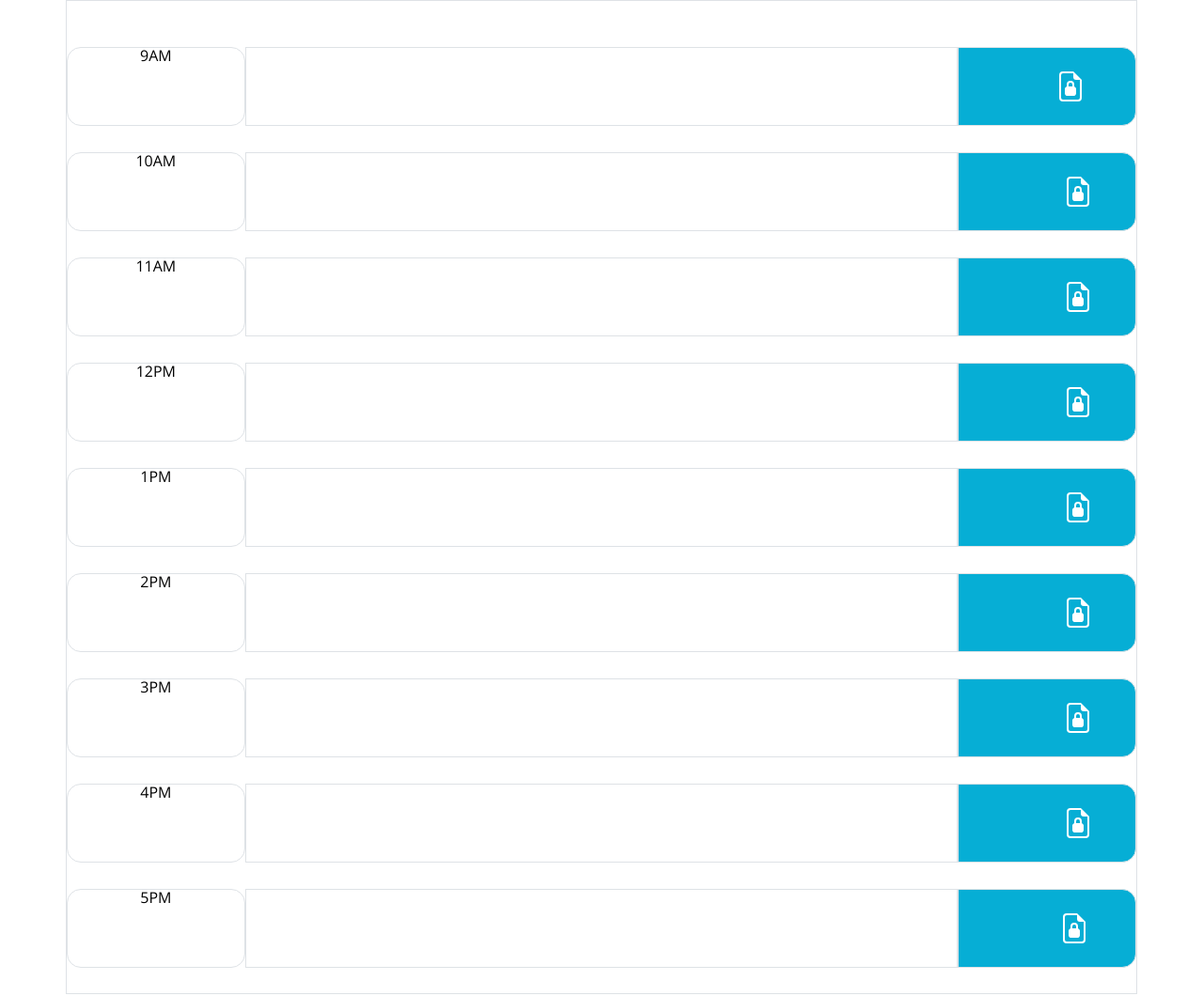
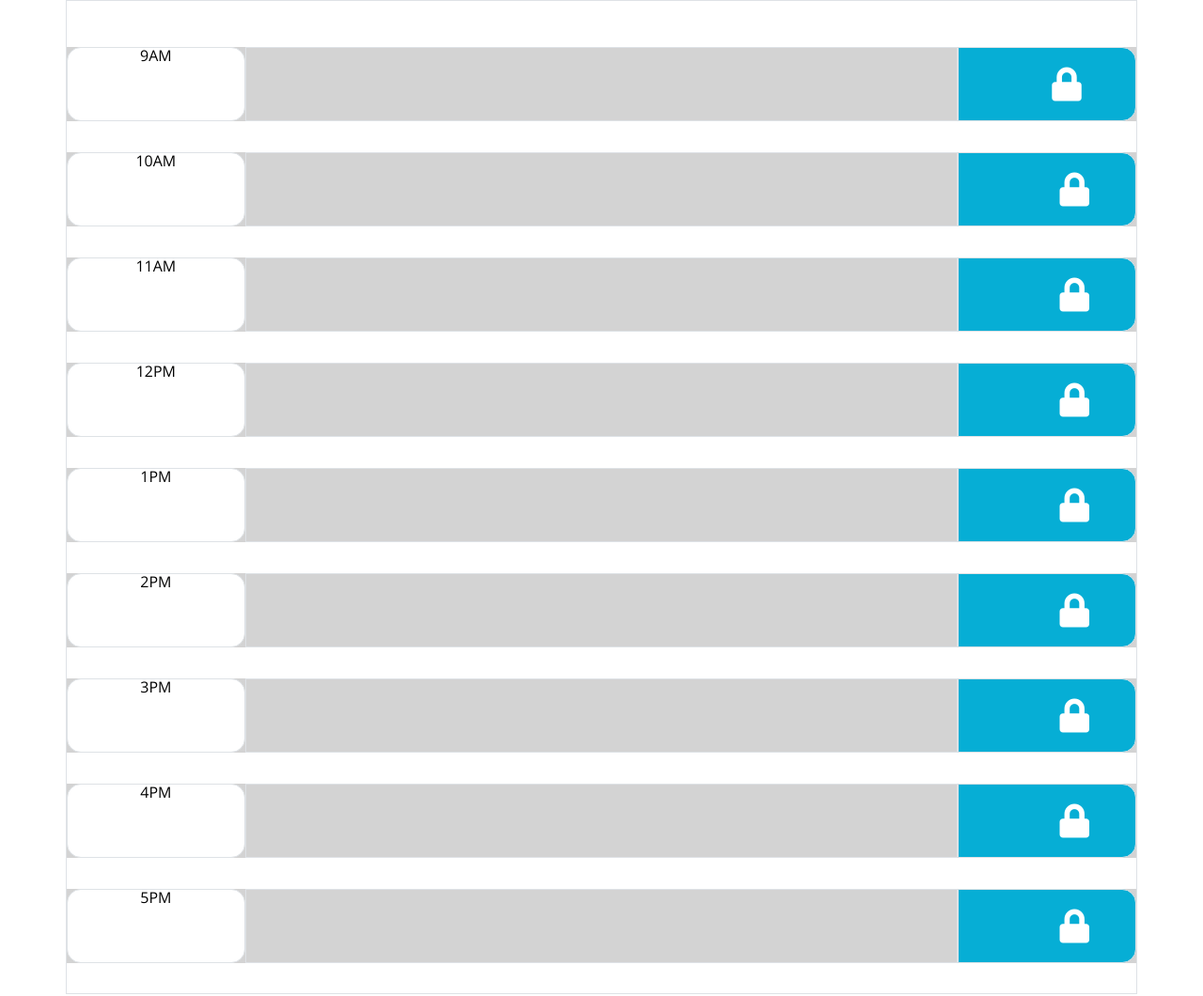
Before and after one commit to RFlanagan82/Work-Day-Scheduler, a plain HTML site: page Develop/index.html in a window 1280 px wide. Shown: the part 336-1396 px from the top of the page at 94% size. Drawn offline with nearby package versions, Linux system fonts and the light colour scheme.

Commit message:
Worked with on formatting my functions for getting Military time, updating the time dynamically, and getting the time.

```diff
--- a/Develop/index.html
+++ b/Develop/index.html
@@ -33,103 +33,67 @@
     <div class="container description border">
       <!-- Timeblocks go here -->
       <div class="row">
-        <div class="col-sm-2 border hour time-block" id="hourRow">9AM</div>
+        <div class="col-sm-2 border hour time-block" id="hourRow9">9AM</div>
         <textarea class="col-sm-8 border planEntry"></textarea>
           <!--<textarea class="planEntry" id="planText"></textarea>-->
         <button class="col-sm-2 border saveBtn">
-            <svg width="2em" height="3em" viewBox="0 0 16 16" class="bi bi-file-earmark-lock2" id="saveBtn" fill="currentColor" xmlns="http://www.w3.org/2000/svg">
-                <path fill-rule="evenodd" d="M8 6a1 1 0 0 0-1 1v1h2V7a1 1 0 0 0-1-1zm2 2.076V7a2 2 0 1 0-4 0v1.076c-.54.166-1 .597-1 1.224v2.4c0 .816.781 1.3 1.5 1.3h3c.719 0 1.5-.484 1.5-1.3V9.3c0-.627-.46-1.058-1-1.224z"/>
-                <path d="M4 0h5.5v1H4a1 1 0 0 0-1 1v12a1 1 0 0 0 1 1h8a1 1 0 0 0 1-1V4.5h1V14a2 2 0 0 1-2 2H4a2 2 0 0 1-2-2V2a2 2 0 0 1 2-2z"/>
-                <path d="M9.5 3V0L14 4.5h-3A1.5 1.5 0 0 1 9.5 3z"/>
-            </svg>
+          <i class="fa fa-lock" style="font-size:36px"></i>
         </button>
     </div>
         <div class="row">
-            <div class="col-sm-2 border hour time-block" id="hourRow">10AM</div>
+            <div class="col-sm-2 border hour time-block" id="hourRow10">10AM</div>
             <textarea class="col-sm-8 border planEntry"></textarea>
             <button class="col-sm-2 border saveBtn">
-                <svg width="2em" height="3em" viewBox="0 0 16 16" class="bi bi-file-earmark-lock2" id="saveBtn" fill="currentColor" xmlns="http://www.w3.org/2000/svg">
-                    <path fill-rule="evenodd" d="M8 6a1 1 0 0 0-1 1v1h2V7a1 1 0 0 0-1-1zm2 2.076V7a2 2 0 1 0-4 0v1.076c-.54.166-1 .597-1 1.224v2.4c0 .816.781 1.3 1.5 1.3h3c.719 0 1.5-.484 1.5-1.3V9.3c0-.627-.46-1.058-1-1.224z"/>
-                    <path d="M4 0h5.5v1H4a1 1 0 0 0-1 1v12a1 1 0 0 0 1 1h8a1 1 0 0 0 1-1V4.5h1V14a2 2 0 0 1-2 2H4a2 2 0 0 1-2-2V2a2 2 0 0 1 2-2z"/>
-                    <path d="M9.5 3V0L14 4.5h-3A1.5 1.5 0 0 1 9.5 3z"/>
-                </svg>
+              <i class="fa fa-lock" style="font-size:36px"></i>
             </button>
         </div>
         <div class="row">
-            <div class="col-sm-2 border hour time-block" id="hourRow">11AM</div>
+            <div class="col-sm-2 border hour time-block" id="hourRow11">11AM</div>
             <textarea class="col-sm-8 border planEntry"></textarea>
             <button class="col-sm-2 border saveBtn">
-                <svg width="2em" height="3em" viewBox="0 0 16 16" class="bi bi-file-earmark-lock2" id="saveBtn" fill="currentColor" xmlns="http://www.w3.org/2000/svg">
-                    <path fill-rule="evenodd" d="M8 6a1 1 0 0 0-1 1v1h2V7a1 1 0 0 0-1-1zm2 2.076V7a2 2 0 1 0-4 0v1.076c-.54.166-1 .597-1 1.224v2.4c0 .816.781 1.3 1.5 1.3h3c.719 0 1.5-.484 1.5-1.3V9.3c0-.627-.46-1.058-1-1.224z"/>
-                    <path d="M4 0h5.5v1H4a1 1 0 0 0-1 1v12a1 1 0 0 0 1 1h8a1 1 0 0 0 1-1V4.5h1V14a2 2 0 0 1-2 2H4a2 2 0 0 1-2-2V2a2 2 0 0 1 2-2z"/>
-                    <path d="M9.5 3V0L14 4.5h-3A1.5 1.5 0 0 1 9.5 3z"/>
-                </svg>
+              <i class="fa fa-lock" style="font-size:36px"></i>
             </button>
         </div>
         <div class="row">
-            <div class="col-sm-2 border hour time-block" id="hourRow">12PM</div>
+            <div class="col-sm-2 border hour time-block" id="hourRow12">12PM</div>
             <textarea class="col-sm-8 border planEntry"></textarea>
             <button class="col-sm-2 border saveBtn">
-                <svg width="2em" height="3em" viewBox="0 0 16 16" class="bi bi-file-earmark-lock2" id="saveBtn" fill="currentColor" xmlns="http://www.w3.org/2000/svg">
-                    <path fill-rule="evenodd" d="M8 6a1 1 0 0 0-1 1v1h2V7a1 1 0 0 0-1-1zm2 2.076V7a2 2 0 1 0-4 0v1.076c-.54.166-1 .597-1 1.224v2.4c0 .816.781 1.3 1.5 1.3h3c.719 0 1.5-.484 1.5-1.3V9.3c0-.627-.46-1.058-1-1.224z"/>
-                    <path d="M4 0h5.5v1H4a1 1 0 0 0-1 1v12a1 1 0 0 0 1 1h8a1 1 0 0 0 1-1V4.5h1V14a2 2 0 0 1-2 2H4a2 2 0 0 1-2-2V2a2 2 0 0 1 2-2z"/>
-                    <path d="M9.5 3V0L14 4.5h-3A1.5 1.5 0 0 1 9.5 3z"/>
-                </svg>
+              <i class="fa fa-lock" style="font-size:36px"></i>
             </button>
         </div>
         <div class="row">
-            <div class="col-sm-2 border hour time-block" id="hourRow">1PM</div>
+            <div class="col-sm-2 border hour time-block" id="hourRow1">1PM</div>
             <textarea class="col-sm-8 border planEntry"></textarea>
             <button class="col-sm-2 border saveBtn">
-                <svg width="2em" height="3em" viewBox="0 0 16 16" class="bi bi-file-earmark-lock2" id="saveBtn" fill="currentColor" xmlns="http://www.w3.org/2000/svg">
-                    <path fill-rule="evenodd" d="M8 6a1 1 0 0 0-1 1v1h2V7a1 1 0 0 0-1-1zm2 2.076V7a2 2 0 1 0-4 0v1.076c-.54.166-1 .597-1 1.224v2.4c0 .816.781 1.3 1.5 1.3h3c.719 0 1.5-.484 1.5-1.3V9.3c0-.627-.46-1.058-1-1.224z"/>
-                    <path d="M4 0h5.5v1H4a1 1 0 0 0-1 1v12a1 1 0 0 0 1 1h8a1 1 0 0 0 1-1V4.5h1V14a2 2 0 0 1-2 2H4a2 2 0 0 1-2-2V2a2 2 0 0 1 2-2z"/>
-                    <path d="M9.5 3V0L14 4.5h-3A1.5 1.5 0 0 1 9.5 3z"/>
-                </svg>
+              <i class="fa fa-lock" style="font-size:36px"></i>
             </button>
         </div>
         <div class="row">
-            <div class="col-sm-2 border hour time-block" id="hourRow">2PM</div>
+            <div class="col-sm-2 border hour time-block" id="hourRow2">2PM</div>
             <textarea class="col-sm-8 border planEntry"></textarea>
             <button class="col-sm-2 border saveBtn">
-                <svg width="2em" height="3em" viewBox="0 0 16 16" class="bi bi-file-earmark-lock2" id="saveBtn" fill="currentColor" xmlns="http://www.w3.org/2000/svg">
-                    <path fill-rule="evenodd" d="M8 6a1 1 0 0 0-1 1v1h2V7a1 1 0 0 0-1-1zm2 2.076V7a2 2 0 1 0-4 0v1.076c-.54.166-1 .597-1 1.224v2.4c0 .816.781 1.3 1.5 1.3h3c.719 0 1.5-.484 1.5-1.3V9.3c0-.627-.46-1.058-1-1.224z"/>
-                    <path d="M4 0h5.5v1H4a1 1 0 0 0-1 1v12a1 1 0 0 0 1 1h8a1 1 0 0 0 1-1V4.5h1V14a2 2 0 0 1-2 2H4a2 2 0 0 1-2-2V2a2 2 0 0 1 2-2z"/>
-                    <path d="M9.5 3V0L14 4.5h-3A1.5 1.5 0 0 1 9.5 3z"/>
-                </svg>
+              <i class="fa fa-lock" style="font-size:36px"></i>
             </button>
         </div>
         <div class="row">
-            <div class="col-sm-2 border hour time-block" id="hourRow">3PM</div>
+            <div class="col-sm-2 border hour time-block" id="hourRow3">3PM</div>
             <textarea class="col-sm-8 border planEntry"></textarea>
             <button class="col-sm-2 border saveBtn">
-                <svg width="2em" height="3em" viewBox="0 0 16 16" class="bi bi-file-earmark-lock2" id="saveBtn" fill="currentColor" xmlns="http://www.w3.org/2000/svg">
-                    <path fill-rule="evenodd" d="M8 6a1 1 0 0 0-1 1v1h2V7a1 1 0 0 0-1-1zm2 2.076V7a2 2 0 1 0-4 0v1.076c-.54.166-1 .597-1 1.224v2.4c0 .816.781 1.3 1.5 1.3h3c.719 0 1.5-.484 1.5-1.3V9.3c0-.627-.46-1.058-1-1.224z"/>
-                    <path d="M4 0h5.5v1H4a1 1 0 0 0-1 1v12a1 1 0 0 0 1 1h8a1 1 0 0 0 1-1V4.5h1V14a2 2 0 0 1-2 2H4a2 2 0 0 1-2-2V2a2 2 0 0 1 2-2z"/>
-                    <path d="M9.5 3V0L14 4.5h-3A1.5 1.5 0 0 1 9.5 3z"/>
-                </svg>
+              <i class="fa fa-lock" style="font-size:36px"></i>
             </button>
         </div>
         <div class="row">
-            <div class="col-sm-2 border hour time-block" id="hourRow">4PM</div>
+            <div class="col-sm-2 border hour time-block" id="hourRow4">4PM</div>
             <textarea class="col-sm-8 border planEntry"></textarea>
             <button class="col-sm-2 border saveBtn">
-                <svg width="2em" height="3em" viewBox="0 0 16 16" class="bi bi-file-earmark-lock2" id="saveBtn" fill="currentColor" xmlns="http://www.w3.org/2000/svg">
-                <path fill-rule="evenodd" d="M8 6a1 1 0 0 0-1 1v1h2V7a1 1 0 0 0-1-1zm2 2.076V7a2 2 0 1 0-4 0v1.076c-.54.166-1 .597-1 1.224v2.4c0 .816.781 1.3 1.5 1.3h3c.719 0 1.5-.484 1.5-1.3V9.3c0-.627-.46-1.058-1-1.224z"/>
-                <path d="M4 0h5.5v1H4a1 1 0 0 0-1 1v12a1 1 0 0 0 1 1h8a1 1 0 0 0 1-1V4.5h1V14a2 2 0 0 1-2 2H4a2 2 0 0 1-2-2V2a2 2 0 0 1 2-2z"/>
-                <path d="M9.5 3V0L14 4.5h-3A1.5 1.5 0 0 1 9.5 3z"/>
-              </svg>
+              <i class="fa fa-lock" style="font-size:36px"></i>
             </button>
         </div>
         <div class="row">
-            <div class="col-sm-2 border hour time-block" id="hourRow">5PM</div>
+            <div class="col-sm-2 border hour time-block" id="hourRow5">5PM</div>
             <textarea class="col-sm-8 border planEntry"></textarea>
             <button class="col-sm-2 border saveBtn">
-              <svg width="2em" height="3em" viewBox="0 0 16 16" class="bi bi-file-earmark-lock2" id="saveBtn" fill="currentColor" xmlns="http://www.w3.org/2000/svg">
-                <path fill-rule="evenodd" d="M8 6a1 1 0 0 0-1 1v1h2V7a1 1 0 0 0-1-1zm2 2.076V7a2 2 0 1 0-4 0v1.076c-.54.166-1 .597-1 1.224v2.4c0 .816.781 1.3 1.5 1.3h3c.719 0 1.5-.484 1.5-1.3V9.3c0-.627-.46-1.058-1-1.224z"/>
-                <path d="M4 0h5.5v1H4a1 1 0 0 0-1 1v12a1 1 0 0 0 1 1h8a1 1 0 0 0 1-1V4.5h1V14a2 2 0 0 1-2 2H4a2 2 0 0 1-2-2V2a2 2 0 0 1 2-2z"/>
-                <path d="M9.5 3V0L14 4.5h-3A1.5 1.5 0 0 1 9.5 3z"/>
-              </svg>
+              <i class="fa fa-lock" style="font-size:36px"></i>
             </button>
         </div>
     </div>
@@ -142,6 +106,7 @@
 
         $(document).ready(function(){
 
+        function getTime(){
           var currentHour = moment().hour();
           console.log("Current Hour is " + currentHour);
 
@@ -152,25 +117,48 @@
 
           var today = moment().format("MMMM Do, YYYY");
           currentDay.text(today);
+        };
 
+        getTime();
 
+        function getHour(num){
+          var time = num + 9;
+          if(time > 12){
+            time = time - 12
+          }
+          return time;
+        }
 
+        function createDivs() {
+          for(var i = 0; i < hoursList.length; i++){
+            var time = getHour(i)
+            var div = $("<div>");
+            div.addClass("row");
+            var timeBlock = $("<div>");
+            timeBlock.addClass("time-block, col-sm-2, border, hour");
+            timeBlock.attr("id", ("hourRow"+time)) //&{time}
+            var textarea = $("<textarea>");
+            textarea.addClass("col-sm-8, border, planEntry");
+            var saveBtn = $("<button>");
+            saveBtn.addClass("col-sm-2 border saveBtn");
+            var lockIcon = $("<i>");
+            lockIcon.addClass("fa fa-lock");
+            lockIcon.attr("style", "font-size:36px");
+            saveBtn.append(lockIcon);
 
-        var hourRowEl = $("#hourRow");
+            //Put everything on main div
+            div.append(timeBlock);
+            div.append(textarea);
+            div.append(saveBtn);
+
+            var container = $(".container")
+            container.append(div);
+          }
+        }
+
 
           //I need a way to identify whether the currentHour variable matches the #hourRow div
 
-        var hours = [
-            "9AM",
-            "10AM",
-            "11AM",
-            "12PM",
-            "1PM",
-            "2PM",
-            "3PM",
-            "4PM",
-            "5PM"
-        ];
 
 
 
@@ -182,22 +170,45 @@
         //WHEN I view the timeblocks for that day
         //THEN each timeblock is color coded to indicate whether it is in the past, present, or future
 
-        var pastEl = $(".past");
-        var presentEl = $(".present");
-        var futureEl = $(".future");
-        var present = moment().calendar();
-
 
 
 
 
         //WHEN I click into a timeblock
         //THEN I can enter an event
+        function getMilTime(num){
+          var time = num
+          if(time < 9){
+            time = time + 12
+          }
+          return time;
+        }
+        //var planEntry = JSON.parse(localStorage.getItem(planEntry));
+        function timeUpdater(){
+          var currentHour = moment().hours()
+          $(".row").each(function(){
+            var hour = $(this).children(".time-block").attr("id")
+            console.log(hour)
+            //use parseInt to get the actual number for the time block.
+            hour = parseInt(hour.slice(7))
+            hour = getMilTime(hour)
+            console.log(hour)
 
-        var planText = $("#planText");
+            if(hour < currentHour){
+              $(this).addClass("past")
+            } else if (hour === currentHour){
+              $(this).removeClass("past")
+              $(this).addClass("present")
+            } else {
+              $(this).removeClass("past")
+              $(this).removeClass("present")
+              $(this).addClass("future")
+            }
+          })
+        }
+        timeUpdater();
 
-        var planText = JSON.parse(localStorage.getItem(planText));
-
+        var interval = setInterval(timeUpdater, 3000)
 
 
 
@@ -205,11 +216,30 @@
         //WHEN I click the save button for that timeblock
         //THEN the text for that event is saved in local storage
 
-        var saveBtnEl = $("$saveBtn");
+        $(".saveBtn").on("click", function(event){
+          event.preventDefault();
+          var planEntryInput = $(this).siblings(".planEntry").val();
+          console.log(planEntryInput);
+          //console.log($(this));
+          //console.log($(this).siblings(".time-block"));
+          var time = $(this).siblings(".time-block").attr("id");
+          console.log(time);
+          localStorage.setItem(time, planEntryInput);
 
+        })
 
         //WHEN I refresh the page
         //THEN the saved events persist
+        $("#hourRow9").siblings(".planEntry").val(localStorage.getItem("hourRow9"))
+        $("#hourRow10").siblings(".planEntry").val(localStorage.getItem("hourRow10"))
+        $("#hourRo11").siblings(".planEntry").val(localStorage.getItem("hourRo11"))
+        $("#hourRow12").siblings(".planEntry").val(localStorage.getItem("hourRow12"))
+        $("#hourRow1").siblings(".planEntry").val(localStorage.getItem("hourRow1"))
+
+        $("#hourRow2").siblings(".planEntry").val(localStorage.getItem("hourRow2"))
+        $("#hourRow3").siblings(".planEntry").val(localStorage.getItem("hourRow3"))
+        $("#hourRow4").siblings(".planEntry").val(localStorage.getItem("hourRow4"))
+        $("#hourRow5").siblings(".planEntry").val(localStorage.getItem("hourRow5"))
 
 
       }); //finishing script tag
```
Also changed, not shown: 1 other file. Lines whose indentation alone changed are shown as unchanged.
